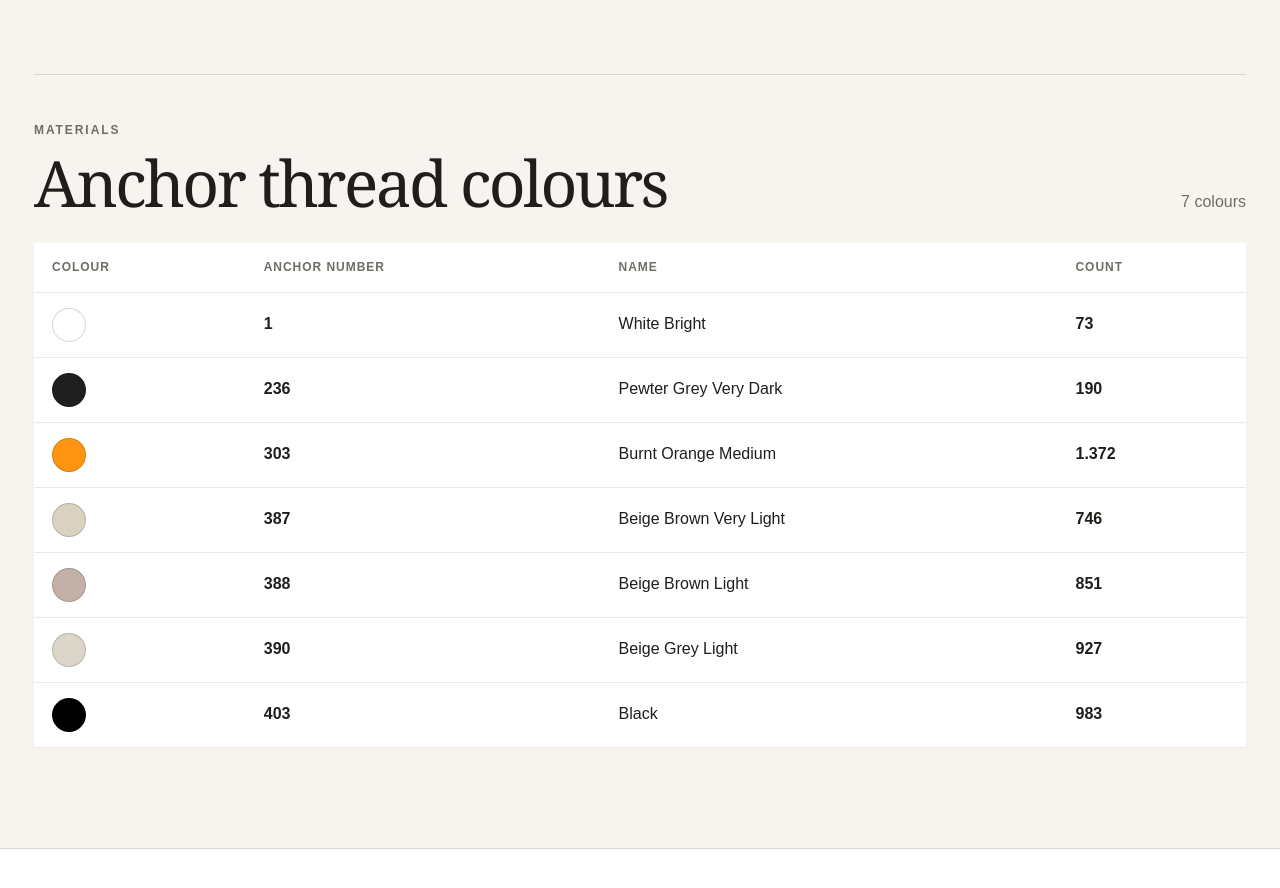
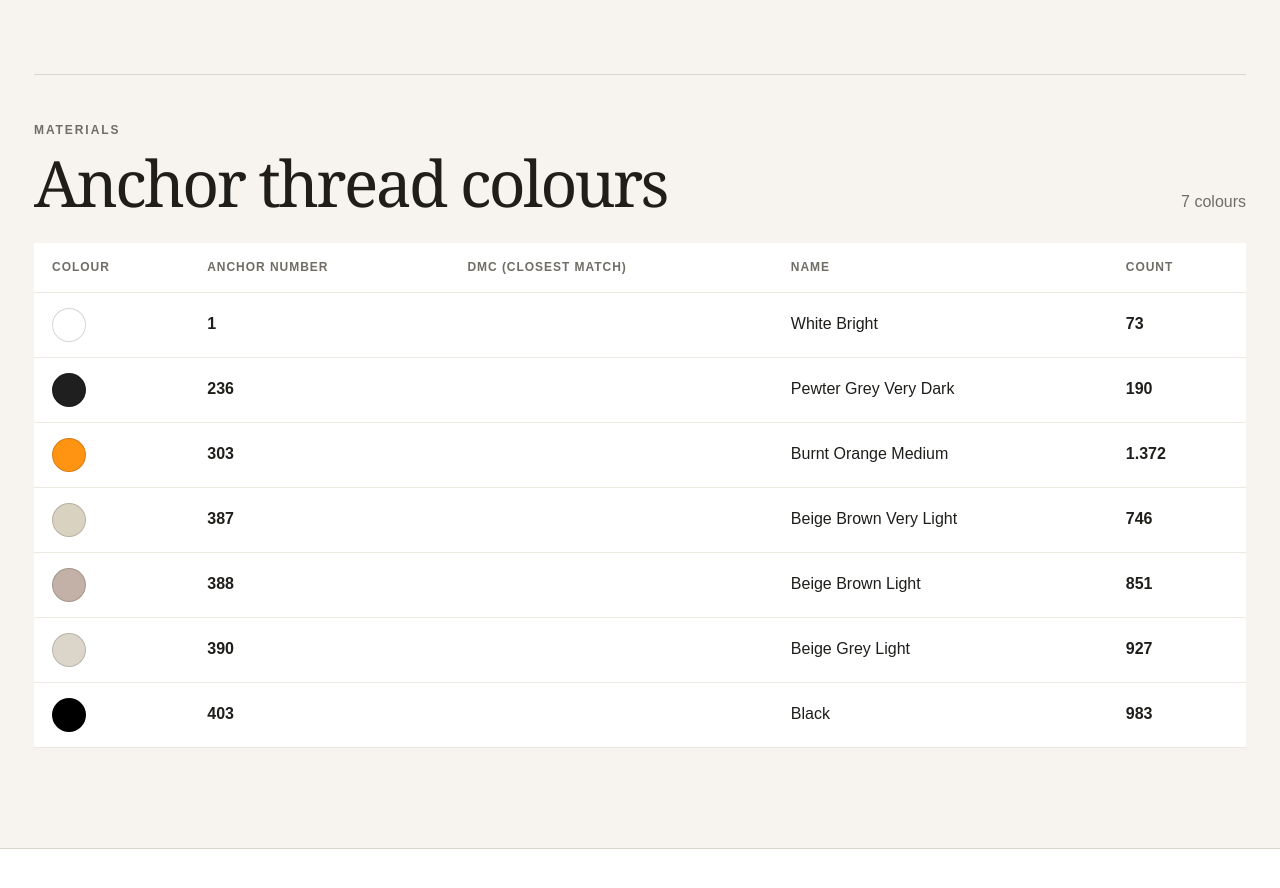
Before and after one commit to humra/StitchPatterns, a Jekyll site: the page built from _patterns/growlithe.md, in a window 1280 px wide and 900 px high, scrolled down 1077 px. Shown: the top 888 px of the window. Built offline with Jekyll 4.4.1, drawn with Linux system fonts in a browser that asks for light colours.

Commit message:
DMC match column

```diff
--- a/_layouts/pattern.html
+++ b/_layouts/pattern.html
@@ -160,6 +160,7 @@
             <tr>
               <th scope="col">Colour</th>
               <th scope="col">Anchor number</th>
+			  <th scope="col">DMC (closest match)
               <th scope="col">Name</th>
 			  <th scope="col">Count</th>
             </tr>
@@ -187,6 +188,10 @@
 				  </td>
 
 				  <td>
+				    {{ color.dmc_match }}
+				  </td>
+
+				  <td>
 					{% if colour_name %}
 					  {{ colour_name }}
 					{% else %}
```
